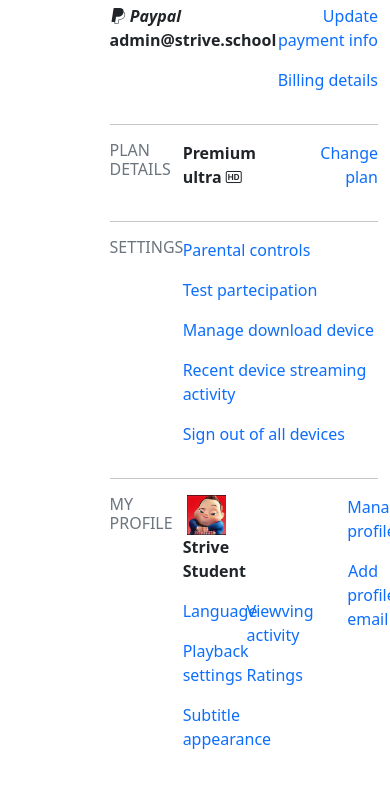
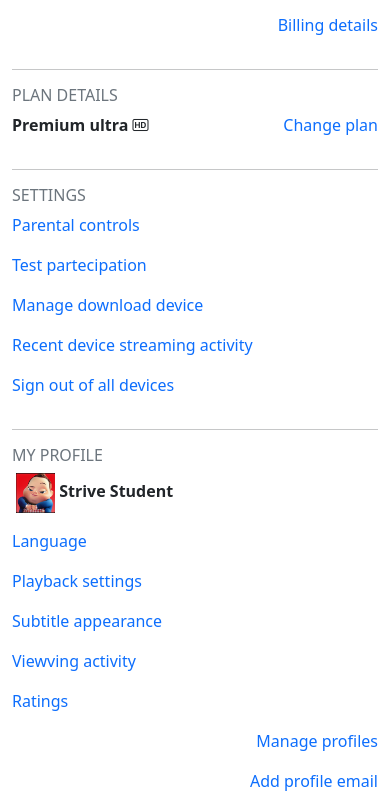
Before and after one commit to Chiara1029/U2-W2-D5, a plain HTML site: page account-page.html in a window 390 px wide. Shown: the part 414-1223 px from the top of the page. Before the commit the page ends 1181 px from the top, so only its background shows below. Drawn offline with nearby package versions, Linux system fonts and the light colour scheme.

Commit message:
routing corrected

```diff
--- a/account-page.html
+++ b/account-page.html
@@ -16,7 +16,7 @@
   <body>
     <nav class="navbar navbar-expand-lg bg-dark px-3">
       <div class="container-fluid">
-        <a class="navbar-brand" href="#">
+        <a class="navbar-brand" href="index.html">
           <img src="./Netflix-assets/assets/netflix_logo.png" alt="Netflix" height="40" />
         </a>
         <button
@@ -107,16 +107,17 @@
         </div>
       </div>
     </nav>
+    <!--MAIN-->
     <main>
       <div class="container">
         <h2 class="text-dark mt-3">Account</h2>
         <hr class="bg-secondary" />
         <div class="row justify-content-evenly">
-          <div class="col-3">
+          <div class="col-md-4 justify-content-md-center col-lg-3">
             <h6 class="text-secondary">MEMBERSHIP & BILLING</h6>
             <button class="btn bg-light text-black rounded-0">Cancel Membership</button>
           </div>
-          <div class="col-9">
+          <div class="col-md-12 col-lg-9">
             <div class="d-flex justify-content-between">
               <div class="infos">
                 <h6>student@strive.school</h6>
@@ -143,10 +144,10 @@
             </div>
             <hr class="bg-secondary" />
             <div class="row justify-content-evenly">
-              <div class="col-3">
+              <div class="col-md-12 col-lg-3">
                 <h6 class="text-secondary">PLAN DETAILS</h6>
               </div>
-              <div class="col-9">
+              <div class="col-md-12 col-lg-9">
                 <div class="d-flex justify-content-between">
                   <div class="infos">
                     <p class="fw-bold">Premium ultra <i class="bi bi-badge-hd"></i></p>
@@ -159,10 +160,10 @@
             </div>
             <hr class="bg-secondary" />
             <div class="row justify-content-evenly">
-              <div class="col-3">
+              <div class="col-md-12 col-lg-3">
                 <h6 class="text-secondary">SETTINGS</h6>
               </div>
-              <div class="col-9">
+              <div class="col-md-12 col-lg-9">
                 <div class="d-flex justify-content-between">
                   <div class="links text-start">
                     <p><a class="text-decoration-none" href="#">Parental controls</a></p>
@@ -176,12 +177,12 @@
             </div>
             <hr class="bg-secondary" />
             <div class="row justify-content-evenly">
-              <div class="col-3">
+              <div class="col-md-12 col-lg-3">
                 <h6 class="text-secondary">MY PROFILE</h6>
               </div>
-              <div class="col-9">
+              <div class="col-md-12 col-lg-9">
                 <div class="row d-flex justify-content-between">
-                  <div class="col-6">
+                  <div class="col-md-12 col-lg-6">
                     <p class="fw-bold">
                       <a class="text-decoration-none" href="#"
                         ><img
@@ -192,18 +193,18 @@
                       >Strive Student
                     </p>
                     <div class="row d-flex justify-content-between">
-                      <div class="col-6">
+                      <div class="col-md-12 col-lg-6">
                         <p><a class="text-decoration-none" href="#">Language</a></p>
                         <p><a class="text-decoration-none" href="#">Playback settings</a></p>
                         <p><a class="text-decoration-none" href="#">Subtitle appearance</a></p>
                       </div>
-                      <div class="col-5">
+                      <div class="col-md-12 col-lg-5">
                         <p><a class="text-decoration-none" href="#">Viewving activity</a></p>
                         <p><a class="text-decoration-none" href="#">Ratings</a></p>
                       </div>
                     </div>
                   </div>
-                  <div class="col-3 text-end">
+                  <div class="col-md-12 col-lg-3 text-end">
                     <p><a class="text-decoration-none" href="#">Manage profiles</a></p>
                     <p><a class="text-decoration-none" href="#">Add profile email</a></p>
                   </div>
```
Also changed, not shown: edit-profile.html (+1 -1 lines).
